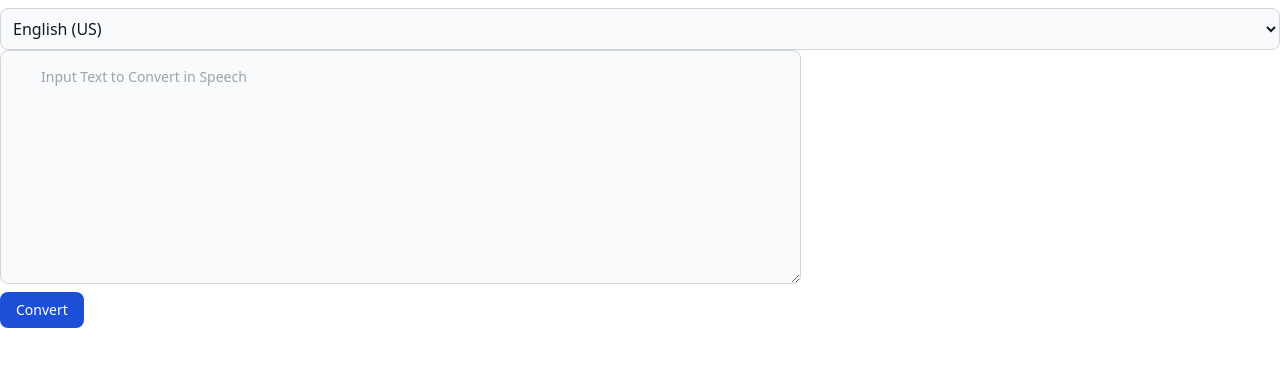
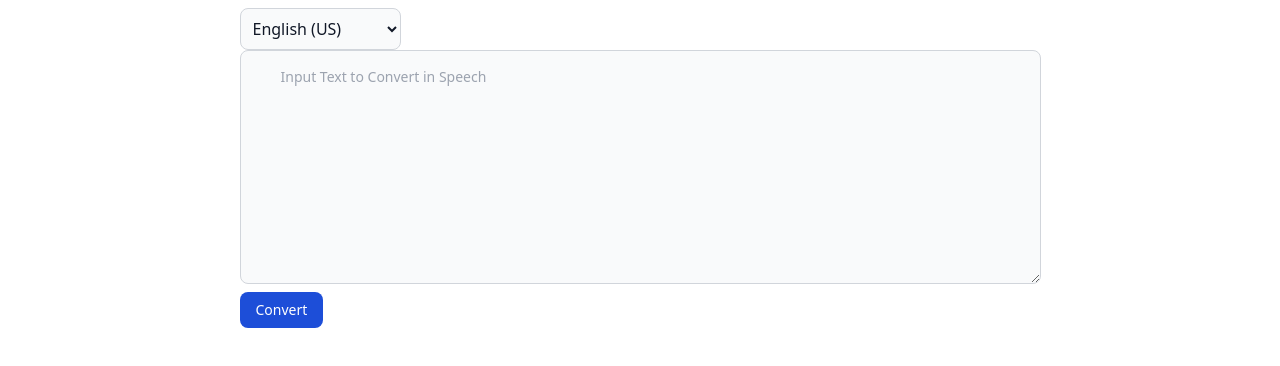
Before and after one commit to RF-Rifat/Text-To-Voice, a plain HTML site: page index.html in a window 1280 px wide. Drawn offline with nearby package versions, Linux system fonts and the light colour scheme.

Commit message:
style added

```diff
--- a/index.html
+++ b/index.html
@@ -7,29 +7,7 @@
     <title>Eng Text to Voice</title>
   </head>
   <body>
-    <!-- <main class="grid place-item-center">
-            <label for="default-search" class="mb-2 text-sm font-medium text-gray-900 sr-only dark:text-white">Convert</label>
-            <div class="relative">
-                <div class="absolute inset-y-0 left-0 flex items-center pl-3 pointer-events-none">
-                </div>
-                <textarea type="search" id="input-text" class="block w-full p-4 pl-10 text-sm text-gray-900 border border-gray-300 rounded-lg bg-gray-50 focus:ring-blue-500 focus:border-blue-500 dark:bg-gray-700 dark:border-gray-600 dark:placeholder-gray-400 dark:text-white dark:focus:ring-blue-500 dark:focus:border-blue-500" placeholder="Input English Text to Convert in Speech" required></textarea>
-                <button type="text" id="btn" class="text-white absolute right-2.5 bottom-2.5 bg-blue-700 hover:bg-blue-800 focus:ring-4 focus:outline-none focus:ring-blue-300 font-medium rounded-lg text-sm px-4 py-2 dark:bg-blue-600 dark:hover:bg-blue-700 dark:focus:ring-blue-800">Convert</button>
-            </div>
-
-    </main>
-
-
-    <script>
-        document.getElementById("btn").addEventListener("click",()=>{
-            const inputText = document.getElementById("input-text").value.toString();
-            console.log(inputText)
-            const utterance = new SpeechSynthesisUtterance(inputText);
-            window.speechSynthesis.speak(utterance);
-
-        })
-    </script> -->
-
-    <main class="grid place-item-center">
+    <main class="grid place-items-center h-full w-full">
       <label
         for="default-search"
         class="mb-2 text-sm font-medium text-gray-900 sr-only dark:text-white"
@@ -41,7 +19,7 @@
           ></div>
           <select
             id="language-select"
-            class="mt-2 block w-full p-2 text-gray-900 border border-gray-300 rounded-lg bg-gray-50 focus:ring-blue-500 focus:border-blue-500 dark:bg-gray-700 dark:border-gray-600 dark:text-white dark:focus:ring-blue-500 dark:focus:border-blue-500"
+            class="mt-2 block p-2 text-gray-900 border border-gray-300 rounded-lg bg-gray-50 focus:ring-blue-500 focus:border-blue-500 dark:bg-gray-700 dark:border-gray-600 dark:text-white dark:focus:ring-blue-500 dark:focus:border-blue-500"
           >
             <option value="en-US">English (US)</option>
             <option value="bn-BD">Bangla (Bengali)</option>
```
